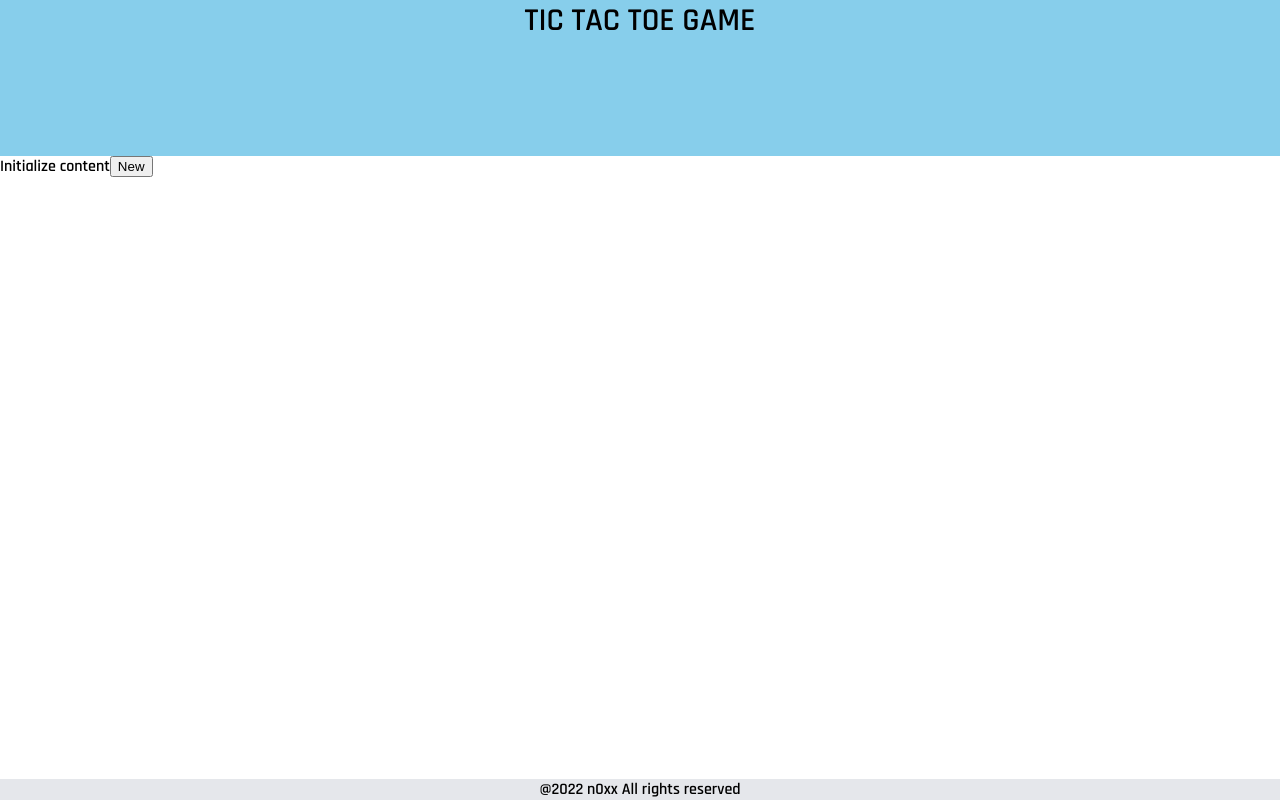
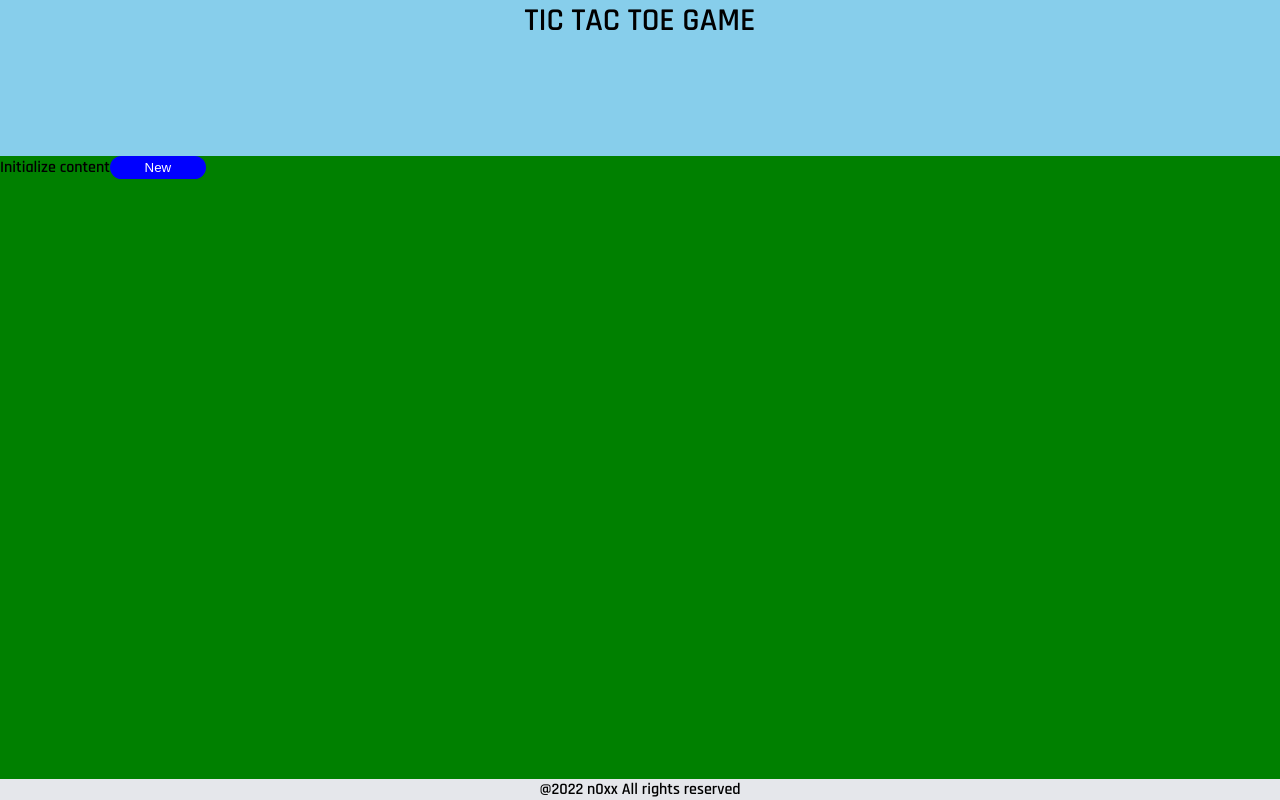
Before and after one commit to noxx896/project-ticTacToe, a plain HTML site: page index.html in a window 1280 px wide. Drawn offline with Linux system fonts and the light colour scheme.

Commit message:
Added style to init-option

```diff
--- a/style.css
+++ b/style.css
@@ -43,7 +43,8 @@ header {
   align-self: center;
 }
 
-#game-options > button {
+#game-options > button,
+#init-options > button {
   background-color: blue;
   width: 6rem;
   border-radius: 1rem;
@@ -54,6 +55,12 @@ header {
   cursor: pointer;
 }
 
+/* ==== Initalize div ==== */
+#init-options {
+  background-color: green;
+}
+
+
 footer {
   background-color: #e5e7eb;
   text-align: center;
```
